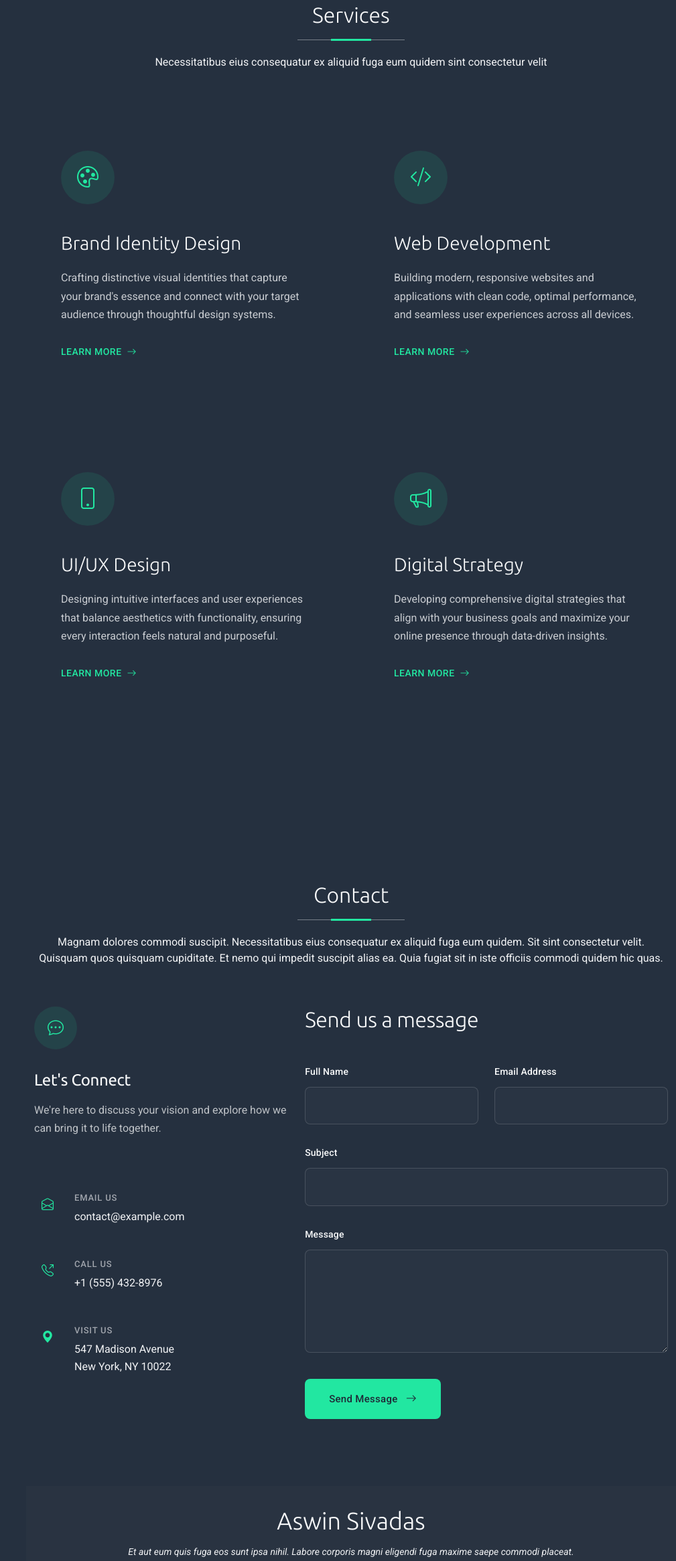
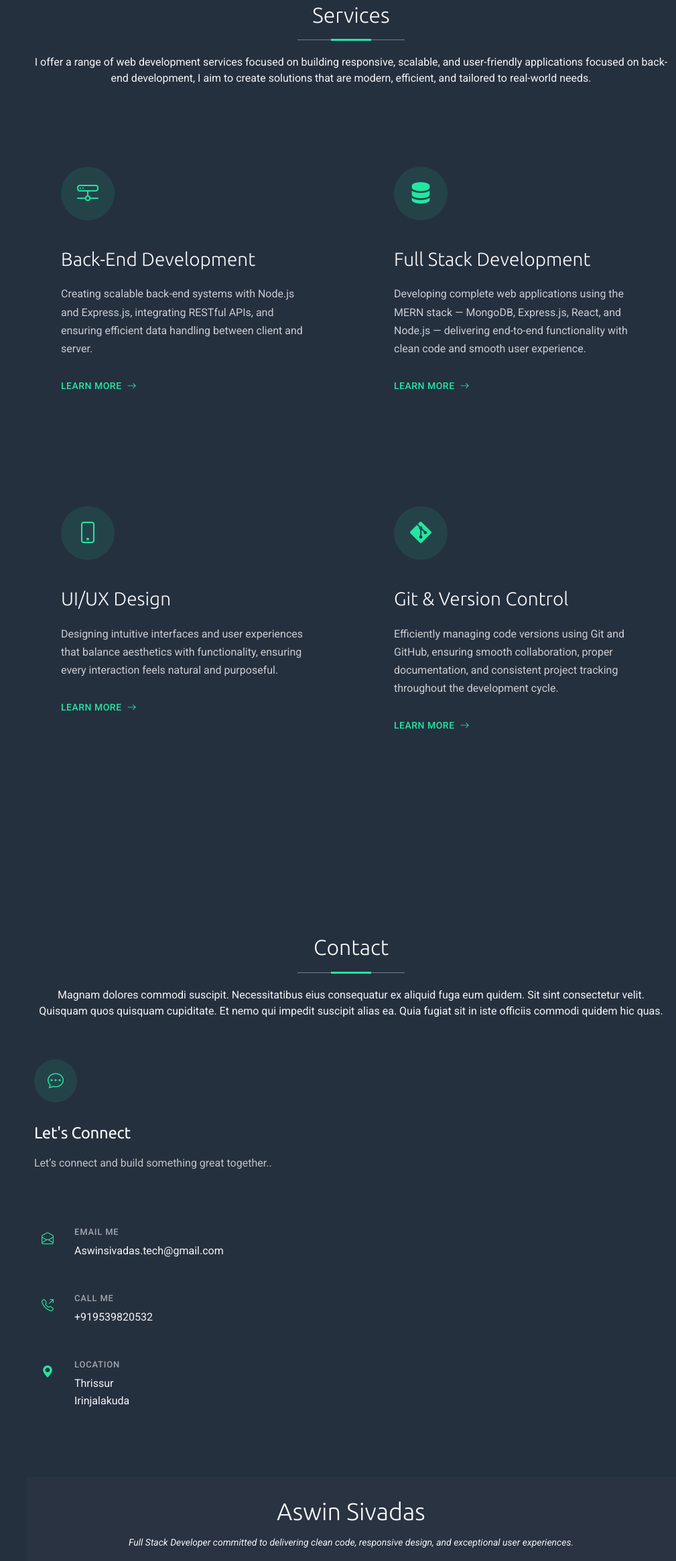
Before and after one commit to aswinsivadas-tech/Portfolio, a plain HTML site: page index.html in a window 1280 px wide. Shown: the part 8180-10511 px from the top of the page at 67% size, without its empty margins (271-1280 px from the left). Drawn offline with Linux system fonts and the light colour scheme.

Commit message:
feat:contact section

```diff
--- a/index.html
+++ b/index.html
@@ -1174,8 +1174,10 @@
         <div class="container section-title" data-aos="fade-up">
           <h2>Services</h2>
           <p>
-            Necessitatibus eius consequatur ex aliquid fuga eum quidem sint
-            consectetur velit
+            I offer a range of web development services focused on building
+            responsive, scalable, and user-friendly applications focused on
+            back-end development, I aim to create solutions that are modern,
+            efficient, and tailored to real-world needs.
           </p>
         </div>
         <!-- End Section Title -->
@@ -1185,16 +1187,16 @@
             <div class="col-lg-6" data-aos="fade-right" data-aos-delay="200">
               <div class="service-item">
                 <div class="service-icon">
-                  <i class="bi bi-palette"></i>
+                  <i class="bi bi-hdd-network"></i>
                 </div>
                 <div class="service-content">
                   <h3>
-                    <a href="service-details.html">Brand Identity Design</a>
+                    <a href="service-details.html"> Back-End Development</a>
                   </h3>
                   <p>
-                    Crafting distinctive visual identities that capture your
-                    brand's essence and connect with your target audience
-                    through thoughtful design systems.
+                    Creating scalable back-end systems with Node.js and
+                    Express.js, integrating RESTful APIs, and ensuring efficient
+                    data handling between client and server.
                   </p>
                   <a href="service-details.html" class="read-more">
                     <span>Learn More</span>
@@ -1207,14 +1209,17 @@
             <div class="col-lg-6" data-aos="fade-left" data-aos-delay="250">
               <div class="service-item">
                 <div class="service-icon">
-                  <i class="bi bi-code-slash"></i>
+                  <i class="bi bi-server"></i>
                 </div>
                 <div class="service-content">
-                  <h3><a href="service-details.html">Web Development</a></h3>
+                  <h3>
+                    <a href="service-details.html">Full Stack Development</a>
+                  </h3>
                   <p>
-                    Building modern, responsive websites and applications with
-                    clean code, optimal performance, and seamless user
-                    experiences across all devices.
+                    Developing complete web applications using the MERN stack —
+                    MongoDB, Express.js, React, and Node.js — delivering
+                    end-to-end functionality with clean code and smooth user
+                    experience.
                   </p>
                   <a href="service-details.html" class="read-more">
                     <span>Learn More</span>
@@ -1247,14 +1252,17 @@
             <div class="col-lg-6" data-aos="fade-left" data-aos-delay="350">
               <div class="service-item">
                 <div class="service-icon">
-                  <i class="bi bi-megaphone"></i>
+                  <i class="bi bi-git"></i>
                 </div>
                 <div class="service-content">
-                  <h3><a href="service-details.html">Digital Strategy</a></h3>
+                  <h3>
+                    <a href="service-details.html">Git & Version Control</a>
+                  </h3>
                   <p>
-                    Developing comprehensive digital strategies that align with
-                    your business goals and maximize your online presence
-                    through data-driven insights.
+                    Efficiently managing code versions using Git and GitHub,
+                    ensuring smooth collaboration, proper documentation, and
+                    consistent project tracking throughout the development
+                    cycle.
                   </p>
                   <a href="service-details.html" class="read-more">
                     <span>Learn More</span>
@@ -1291,10 +1299,7 @@
                 </div>
                 <div class="info-content">
                   <h4>Let's Connect</h4>
-                  <p>
-                    We're here to discuss your vision and explore how we can
-                    bring it to life together.
-                  </p>
+                  <p>Let’s connect and build something great together..</p>
                 </div>
               </div>
 
@@ -1304,8 +1309,10 @@
                     <i class="bi bi-envelope-open"></i>
                   </div>
                   <div class="detail-content">
-                    <span class="detail-label">Email us</span>
-                    <span class="detail-value">contact@example.com</span>
+                    <span class="detail-label">Email me</span>
+                    <span class="detail-value"
+                      >Aswinsivadas.tech@gmail.com</span
+                    >
                   </div>
                 </div>
 
@@ -1314,8 +1321,8 @@
                     <i class="bi bi-telephone-outbound"></i>
                   </div>
                   <div class="detail-content">
-                    <span class="detail-label">Call us</span>
-                    <span class="detail-value">+1 (555) 432-8976</span>
+                    <span class="detail-label">Call me</span>
+                    <span class="detail-value">+919539820532</span>
                   </div>
                 </div>
 
@@ -1324,69 +1331,10 @@
                     <i class="bi bi-geo-alt-fill"></i>
                   </div>
                   <div class="detail-content">
-                    <span class="detail-label">Visit us</span>
-                    <span class="detail-value"
-                      >547 Madison Avenue<br />New York, NY 10022</span
-                    >
+                    <span class="detail-label">location</span>
+                    <span class="detail-value">Thrissur<br />Irinjalakuda</span>
                   </div>
                 </div>
-              </div>
-            </div>
-
-            <div class="col-lg-7">
-              <div class="form-wrapper">
-                <div class="form-header">
-                  <h3>Send us a message</h3>
-                </div>
-
-                <form
-                  action="forms/contact.php"
-                  method="post"
-                  class="php-email-form"
-                >
-                  <div class="row">
-                    <div class="col-md-6">
-                      <div class="form-group">
-                        <label>Full Name</label>
-                        <input type="text" name="name" required="" />
-                      </div>
-                    </div>
-                    <div class="col-md-6">
-                      <div class="form-group">
-                        <label>Email Address</label>
-                        <input type="email" name="email" required="" />
-                      </div>
-                    </div>
-                  </div>
-
-                  <div class="form-group">
-                    <label>Subject</label>
-                    <input type="text" name="subject" required="" />
-                  </div>
-
-                  <div class="form-group">
-                    <label for="projectMessage">Message</label>
-                    <textarea
-                      name="message"
-                      id="projectMessage"
-                      rows="5"
-                      required=""
-                    ></textarea>
-                  </div>
-
-                  <div class="my-3">
-                    <div class="loading">Loading</div>
-                    <div class="error-message"></div>
-                    <div class="sent-message">
-                      Your message has been sent. Thank you!
-                    </div>
-                  </div>
-
-                  <button type="submit" class="submit-btn">
-                    <span>Send Message</span>
-                    <i class="bi bi-arrow-right"></i>
-                  </button>
-                </form>
               </div>
             </div>
           </div>
@@ -1399,8 +1347,8 @@
       <div class="container">
         <h3 class="sitename">Aswin Sivadas</h3>
         <p>
-          Et aut eum quis fuga eos sunt ipsa nihil. Labore corporis magni
-          eligendi fuga maxime saepe commodi placeat.
+          Full Stack Developer committed to delivering clean code, responsive
+          design, and exceptional user experiences.
         </p>
         <div class="social-links d-flex justify-content-center">
           <a href=""><i class="bi bi-twitter-x"></i></a>
```
